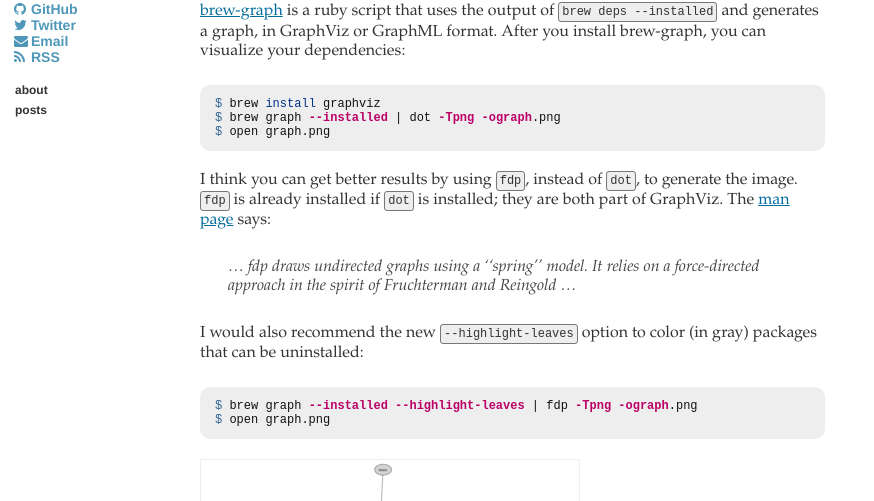
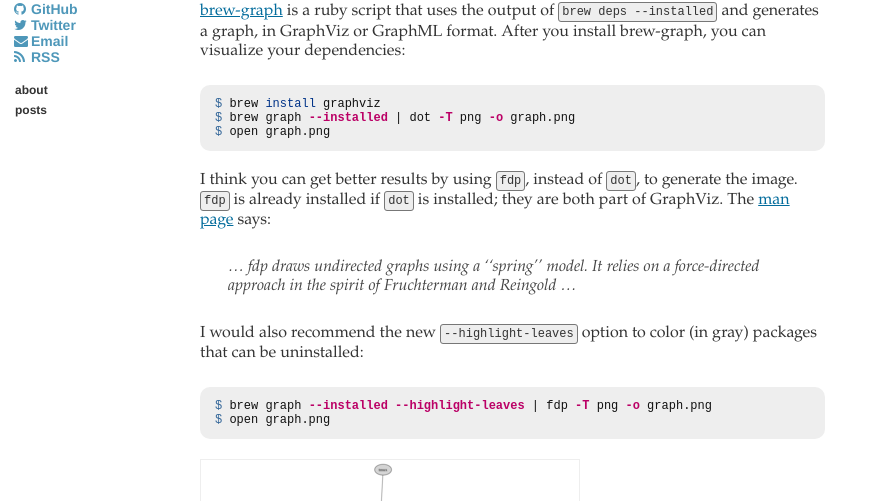
Before and after one commit to jpalardy/jpalardy.github.io, a Jekyll site: the page built from _posts/2016-12-29-untangling-your-homebrew-dependencies.markdown, in a window 1280 px wide and 900 px high, scrolled down 2524 px. Shown: the part 149-650 px from the top of the window, without its empty margins (0-874 px from the left). Built offline with Jekyll 4.4.1, drawn with Linux system fonts in a browser that asks for light colours; comment, search, counter and statistics services are not loaded.

Commit message:
Update flags, based on email feedback

```diff
--- a/_posts/2016-12-29-untangling-your-homebrew-dependencies.markdown
+++ b/_posts/2016-12-29-untangling-your-homebrew-dependencies.markdown
@@ -146,7 +146,7 @@
 
 {% highlight bash %}
 $ brew install graphviz
-$ brew graph --installed | dot -Tpng -ograph.png
+$ brew graph --installed | dot -T png -o graph.png
 $ open graph.png
 {% endhighlight %}
 
@@ -159,7 +159,7 @@
 I would also recommend the new `--highlight-leaves` option to color (in gray) packages that can be uninstalled:
 
 {% highlight bash %}
-$ brew graph --installed --highlight-leaves | fdp -Tpng -ograph.png
+$ brew graph --installed --highlight-leaves | fdp -T png -o graph.png
 $ open graph.png
 {% endhighlight %}
 
```
